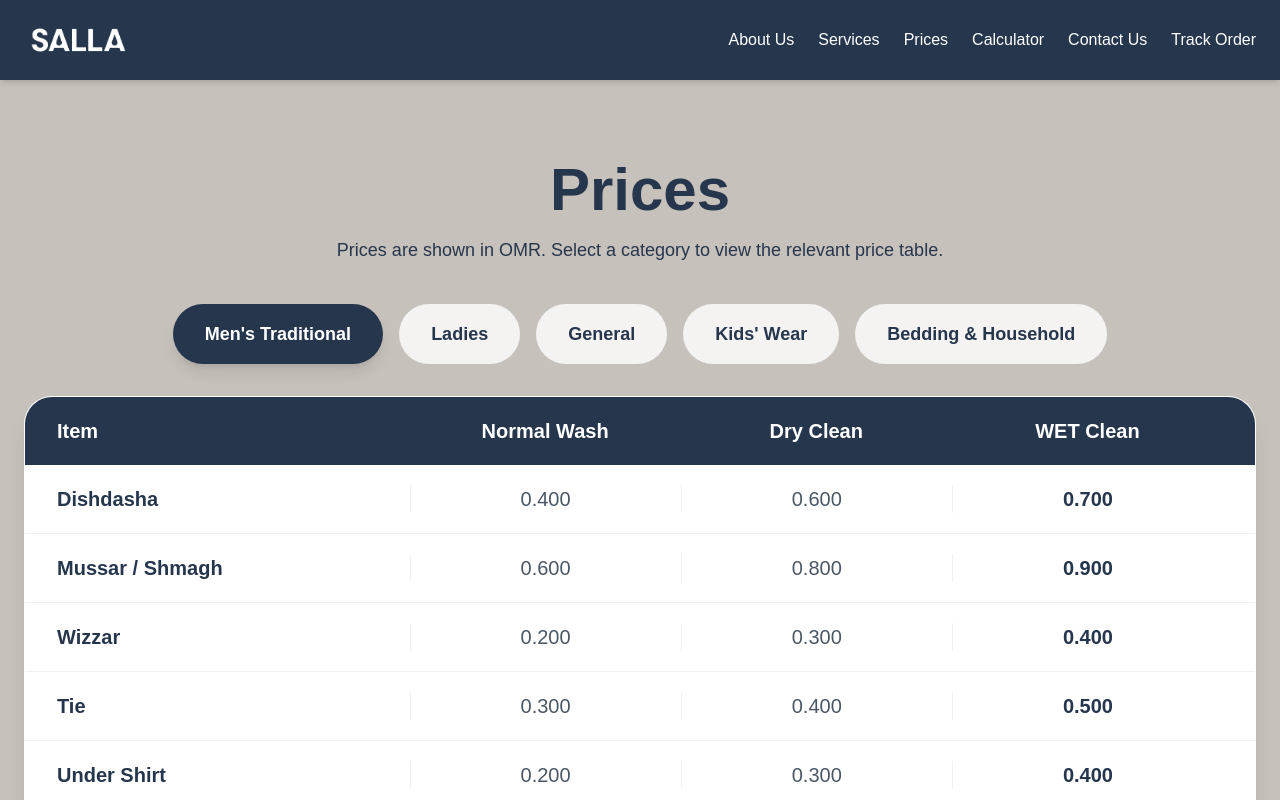
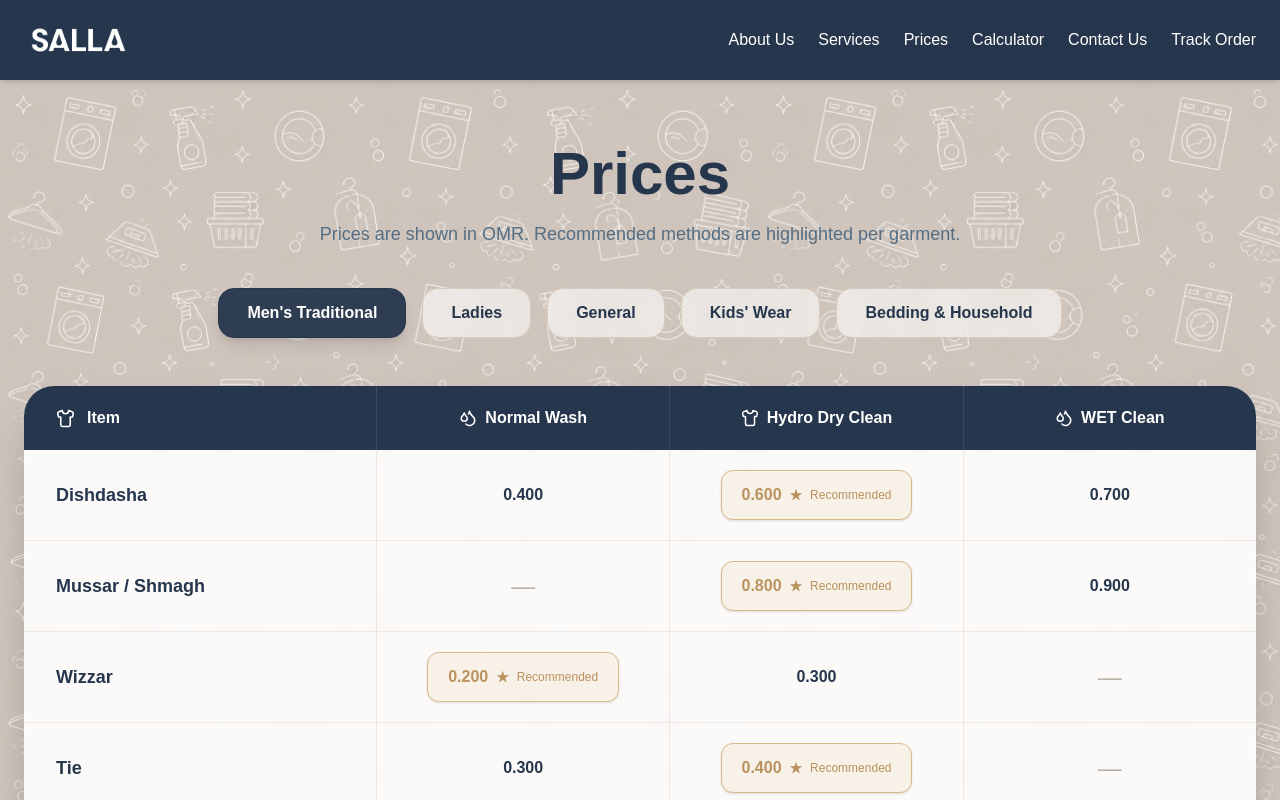
Before and after one commit to yasserm1999/salla-website, a Next.js app: page /prices in a window 1280 px wide. Shown: the top 800 px of the page. Built offline with nearby package versions, Linux system fonts and the light colour scheme.

Commit message:
Enhanced luxury pricing UI with recommendation cards

```diff
--- a/app/prices/page.tsx
+++ b/app/prices/page.tsx
@@ -1,141 +1,476 @@
 "use client";
 
-import { useMemo, useState } from "react";
+import { useState } from "react";
+import {
+  Clock3,
+  Crown,
+  Droplets,
+  Flower2,
+  Leaf,
+  Settings,
+  ShieldCheck,
+  Shirt,
+  Sparkles,
+  X,
+} from "lucide-react";
+
+type Method = "normal" | "dry" | "wet";
 
 type PriceItem = {
   item: string;
   normal: string;
   dry: string;
   wet: string;
+  recommended: Method;
+  reason: string;
+  suitable: string;
+  note?: string;
 };
 
-type Category = {
-  key: string;
-  label: string;
-  items: PriceItem[];
+const data: Record<string, PriceItem[]> = {
+  "Men's Traditional": [
+    {
+      item: "Dishdasha",
+      normal: "0.400",
+      dry: "0.600",
+      wet: "0.700",
+      recommended: "dry",
+      reason:
+        "Hydro Dry Clean helps preserve structure, collar shape, and premium white finishing.",
+      suitable: "Cotton, linen, blends, and premium dishdashas",
+      note: "Not recommended for very heavy mud stains.",
+    },
+    {
+      item: "Mussar / Shmagh",
+      normal: "-",
+      dry: "0.800",
+      wet: "0.900",
+      recommended: "dry",
+      reason:
+        "Hydro Dry Clean protects delicate fibers and keeps colors looking fresh.",
+      suitable: "Mussar, shmagh, and delicate fabrics",
+      note: "For stains, inspection is required first.",
+    },
+    {
+      item: "Wizzar",
+      normal: "0.200",
+      dry: "0.300",
+      wet: "-",
+      recommended: "normal",
+      reason:
+        "Normal Wash is sufficient for most daily-use cotton garments.",
+      suitable: "Regular cotton fabrics and daily-use garments",
+    },
+    {
+      item: "Tie",
+      normal: "0.300",
+      dry: "0.400",
+      wet: "-",
+      recommended: "dry",
+      reason:
+        "Hydro Dry Clean protects the shape and avoids distortion from water washing.",
+      suitable: "Formal ties and delicate trims",
+    },
+    {
+      item: "Under Shirt",
+      normal: "0.200",
+      dry: "0.300",
+      wet: "-",
+      recommended: "normal",
+      reason:
+        "Normal Wash is enough for daily undershirts and regular cotton fabrics.",
+      suitable: "Daily cotton undershirts",
+    },
+    {
+      item: "Bisht",
+      normal: "-",
+      dry: "3.500",
+      wet: "3.800",
+      recommended: "dry",
+      reason:
+        "Hydro Dry Clean is recommended to protect structure, trims, and delicate finishing.",
+      suitable: "Bishts, trims, and premium formal garments",
+    },
+    {
+      item: "Omani Cap",
+      normal: "-",
+      dry: "0.400",
+      wet: "-",
+      recommended: "dry",
+      reason:
+        "Hydro Dry Clean protects the cap structure and embroidered details.",
+      suitable: "Omani caps and embroidered details",
+    },
+  ],
+
+  Ladies: [
+    {
+      item: "Abaya",
+      normal: "0.600",
+      dry: "0.900",
+      wet: "1.000",
+      recommended: "wet",
+      reason:
+        "WET Cleaning is recommended for delicate abayas because it gives softer finishing and better fabric care.",
+      suitable: "Delicate abayas, embroidery, and premium fabrics",
+    },
+    {
+      item: "Silk Abaya",
+      normal: "-",
+      dry: "-",
+      wet: "2.500",
+      recommended: "wet",
+      reason:
+        "Professional WET Cleaning is recommended because silk needs gentle handling and controlled finishing.",
+      suitable: "Silk abayas only",
+    },
+    {
+      item: "Dress",
+      normal: "-",
+      dry: "1.200",
+      wet: "1.400",
+      recommended: "wet",
+      reason:
+        "WET Cleaning is gentler for delicate dresses and helps keep the fabric soft.",
+      suitable: "Delicate dresses and soft fabrics",
+    },
+  ],
+
+  General: [
+    {
+      item: "Shirt",
+      normal: "0.300",
+      dry: "0.500",
+      wet: "0.600",
+      recommended: "normal",
+      reason:
+        "Normal Wash is sufficient for standard daily shirts.",
+      suitable: "Daily shirts and regular cotton blends",
+    },
+    {
+      item: "Trousers",
+      normal: "0.400",
+      dry: "0.600",
+      wet: "0.700",
+      recommended: "normal",
+      reason:
+        "Normal Wash is suitable for regular trousers unless fabric is delicate or structured.",
+      suitable: "Regular trousers and daily wear",
+    },
+    {
+      item: "Suit",
+      normal: "-",
+      dry: "1.800",
+      wet: "2.000",
+      recommended: "dry",
+      reason:
+        "Hydro Dry Clean protects suit structure, lining, and formal finishing.",
+      suitable: "Suits, jackets, and structured garments",
+    },
+  ],
+
+  "Kids' Wear": [
+    {
+      item: "Kids Shirt",
+      normal: "0.200",
+      dry: "0.300",
+      wet: "-",
+      recommended: "normal",
+      reason:
+        "Normal Wash is suitable for most kids' daily garments.",
+      suitable: "Daily kidswear",
+    },
+    {
+      item: "Kids Dress",
+      normal: "0.300",
+      dry: "0.500",
+      wet: "0.600",
+      recommended: "normal",
+      reason:
+        "Normal Wash is usually enough unless the fabric is delicate or decorated.",
+      suitable: "Regular kids dresses",
+    },
+  ],
+
+  "Bedding & Household": [
+    {
+      item: "Bedsheet",
+      normal: "1.000",
+      dry: "-",
+      wet: "1.300",
+      recommended: "normal",
+      reason:
+        "Normal Wash is sufficient for regular cotton bedsheets.",
+      suitable: "Cotton bedsheets and regular household fabrics",
+    },
+    {
+      item: "Blanket",
+      normal: "1.500",
+      dry: "2.200",
+      wet: "2.500",
+      recommended: "wet",
+      reason:
+        "WET Cleaning gives deeper care and gentle handling for heavier fabrics.",
+      suitable: "Blankets and thicker household fabrics",
+    },
+  ],
 };
 
-const categories: Category[] = [
-  {
-    key: "mens",
-    label: "Men's Traditional",
-    items: [
-      { item: "Dishdasha", normal: "0.400", dry: "0.600", wet: "0.700" },
-      { item: "Mussar / Shmagh", normal: "0.600", dry: "0.800", wet: "0.900" },
-      { item: "Wizzar", normal: "0.200", dry: "0.300", wet: "0.400" },
-      { item: "Tie", normal: "0.300", dry: "0.400", wet: "0.500" },
-      { item: "Under Shirt", normal: "0.200", dry: "0.300", wet: "0.400" },
-      { item: "Bisht", normal: "2.900", dry: "3.500", wet: "3.800" },
-      { item: "Omani Cap", normal: "0.300", dry: "0.400", wet: "0.500" },
-    ],
-  },
-  {
-    key: "ladies",
-    label: "Ladies",
-    items: [
-      { item: "Abaya", normal: "0.600", dry: "0.900", wet: "1.000" },
-      { item: "Blouse", normal: "0.300", dry: "0.500", wet: "0.600" },
-      { item: "Dress", normal: "0.900", dry: "1.200", wet: "1.400" },
-      { item: "Evening Dress", normal: "—", dry: "2.000", wet: "2.200" },
-      { item: "Skirt", normal: "0.400", dry: "0.600", wet: "0.700" },
-    ],
-  },
-  {
-    key: "general",
-    label: "General",
-    items: [
-      { item: "Shirt", normal: "0.300", dry: "0.500", wet: "0.600" },
-      { item: "Trousers", normal: "0.400", dry: "0.600", wet: "0.700" },
-      { item: "Jacket", normal: "—", dry: "1.200", wet: "1.400" },
-      { item: "Suit", normal: "—", dry: "1.800", wet: "2.000" },
-      { item: "Coat", normal: "—", dry: "1.500", wet: "1.700" },
-    ],
-  },
-  {
-    key: "kids",
-    label: "Kids' Wear",
-    items: [
-      { item: "Kids Shirt", normal: "0.200", dry: "0.300", wet: "0.400" },
-      { item: "Kids Trousers", normal: "0.200", dry: "0.300", wet: "0.400" },
-      { item: "Kids Dress", normal: "0.300", dry: "0.500", wet: "0.600" },
-      { item: "Kids Jacket", normal: "—", dry: "0.700", wet: "0.900" },
-    ],
-  },
-  {
-    key: "bedding",
-    label: "Bedding & Household",
-    items: [
-      { item: "Bedsheet", normal: "1.000", dry: "—", wet: "1.300" },
-      { item: "Blanket", normal: "1.500", dry: "2.200", wet: "2.500" },
-      { item: "Curtains", normal: "1.200", dry: "1.800", wet: "2.000" },
-      { item: "Pillow Cover", normal: "0.300", dry: "—", wet: "0.400" },
-    ],
-  },
-];
+const categories = Object.keys(data);
+
+const methodLabels: Record<Method, string> = {
+  normal: "Normal Wash",
+  dry: "Hydro Dry Clean",
+  wet: "WET Clean",
+};
 
 export default function PricesPage() {
-  const [activeCategory, setActiveCategory] = useState("mens");
-
-  const activeData = useMemo(
-    () => categories.find((category) => category.key === activeCategory) ?? categories[0],
-    [activeCategory]
-  );
+  const [activeCategory, setActiveCategory] = useState(categories[0]);
+  const [selected, setSelected] = useState<PriceItem | null>(null);
 
   return (
-    <main className="bg-[#c6c1bb] px-4 py-14 md:px-6 md:py-20">
+    <main
+      className="min-h-screen px-6 py-16"
+      style={{
+        backgroundColor: "#c6c1bb",
+        backgroundImage: "url('/pattern.png')",
+        backgroundSize: "760px",
+        backgroundRepeat: "repeat",
+      }}
+    >
       <div className="mx-auto max-w-7xl">
-        <div className="mb-10 text-center">
-          <h1 className="text-4xl font-bold text-[#26364d] md:text-6xl">Prices</h1>
-          <p className="mx-auto mt-4 max-w-2xl text-base leading-7 text-[#26364d] md:text-lg">
-            Prices are shown in OMR. Select a category to view the relevant price table.
+        <div className="text-center">
+          <h1 className="text-5xl font-bold text-[#26364d] md:text-6xl">
+            Prices
+          </h1>
+
+          <p className="mx-auto mt-4 max-w-2xl text-lg text-[#546d83]">
+            Prices are shown in OMR. Recommended methods are highlighted per garment.
           </p>
         </div>
 
-        <div className="mb-8 flex flex-wrap justify-center gap-3 md:gap-4">
-          {categories.map((category) => {
-            const isActive = activeCategory === category.key;
-
-            return (
+        <div className="mt-10 flex flex-wrap justify-center gap-4">
+          {categories.map((category) => (
             <button
-                key={category.key}
-                onClick={() => setActiveCategory(category.key)}
-                className={`rounded-full px-5 py-3 text-sm font-semibold transition md:px-8 md:py-4 md:text-lg ${
-                  isActive
-                    ? "bg-[#26364d] text-white shadow-lg"
-                    : "bg-white/80 text-[#26364d] hover:bg-white"
+              key={category}
+              onClick={() => {
+                setActiveCategory(category);
+                setSelected(null);
+              }}
+              className={`rounded-2xl border px-7 py-3 text-sm font-semibold transition md:text-base ${
+                activeCategory === category
+                  ? "border-[#26364d] bg-[#26364d]/95 text-white shadow-lg"
+                  : "border-[#d8cbbd] bg-white/55 text-[#26364d] backdrop-blur hover:bg-white/80"
               }`}
             >
-                {category.label}
+              {category}
             </button>
-            );
-          })}
+          ))}
         </div>
 
-        <div className="overflow-hidden rounded-[28px] border border-white/40 bg-white shadow-xl">
-          <div className="grid grid-cols-[1.3fr_1fr_1fr_1fr] bg-[#26364d] px-4 py-5 text-sm font-bold text-white md:px-8 md:text-xl">
-            <div>Item</div>
-            <div className="text-center">Normal Wash</div>
-            <div className="text-center">Dry Clean</div>
-            <div className="text-center">WET Clean</div>
+        <div className="relative z-20 mt-12 overflow-visible rounded-[30px] bg-white/90 shadow-2xl backdrop-blur">
+          <div className="grid grid-cols-[1.2fr_1fr_1fr_1fr] overflow-hidden rounded-t-[30px] bg-[#26364d] text-white">
+            <div className="flex items-center gap-3 px-8 py-5 font-bold">
+              <Shirt size={19} />
+              Item
             </div>
 
-          <div className="divide-y divide-[#eef2f4]">
-            {activeData.items.map((row) => (
+            <HeaderCell icon={<Droplets size={18} />} label="Normal Wash" />
+            <HeaderCell icon={<Shirt size={18} />} label="Hydro Dry Clean" />
+            <HeaderCell icon={<Droplets size={18} />} label="WET Clean" />
+          </div>
+
+          {data[activeCategory].map((row) => (
             <div
               key={row.item}
-                className="grid grid-cols-[1.3fr_1fr_1fr_1fr] items-center px-4 py-5 text-sm text-[#4b5765] md:px-8 md:text-xl"
+              className="relative grid grid-cols-[1.2fr_1fr_1fr_1fr] border-b border-[#ece7e1] last:border-b-0"
             >
-                <div className="font-semibold text-[#26364d]">{row.item}</div>
-                <div className="border-l border-[#eef2f4] text-center">{row.normal}</div>
-                <div className="border-l border-[#eef2f4] text-center">{row.dry}</div>
-                <div className="border-l border-[#eef2f4] text-center font-semibold text-[#26364d]">
-                  {row.wet}
+              <div className="flex items-center px-8 py-6 text-lg font-bold text-[#26364d]">
+                {row.item}
               </div>
+
+              <PriceCell
+                value={row.normal}
+                recommended={row.recommended === "normal"}
+                onClick={() =>
+                  setSelected(selected?.item === row.item ? null : row)
+                }
+              />
+
+              <PriceCell
+                value={row.dry}
+                recommended={row.recommended === "dry"}
+                onClick={() =>
+                  setSelected(selected?.item === row.item ? null : row)
+                }
+              />
+
+              <PriceCell
+                value={row.wet}
+                recommended={row.recommended === "wet"}
+                onClick={() =>
+                  setSelected(selected?.item === row.item ? null : row)
+                }
+              />
+
+              {selected?.item === row.item && (
+                <RecommendationCard row={row} />
+              )}
             </div>
           ))}
         </div>
+
+        <div className="relative z-10 mt-10 grid rounded-3xl bg-[#26364d]/95 text-white shadow-2xl backdrop-blur md:grid-cols-4">
+          <Feature icon={<Crown />} title="Premium Care" text="Expert care for every fabric" />
+          <Feature icon={<Settings />} title="Advanced Technology" text="Modern machines, better results" />
+          <Feature icon={<Leaf />} title="Fabric Safe" text="Gentle on fabric, tough on dirt" />
+          <Feature icon={<Clock3 />} title="On-Time Promise" text="Always on time, every time" />
         </div>
       </div>
     </main>
   );
 }
+
+function HeaderCell({
+  icon,
+  label,
+}: {
+  icon: React.ReactNode;
+  label: string;
+}) {
+  return (
+    <div className="flex items-center justify-center gap-2 border-l border-white/10 px-4 py-5 text-center font-bold">
+      {icon}
+      {label}
+    </div>
+  );
+}
+
+function PriceCell({
+  value,
+  recommended,
+  onClick,
+}: {
+  value: string;
+  recommended: boolean;
+  onClick: () => void;
+}) {
+  if (value === "-") {
+    return (
+      <div className="flex items-center justify-center border-l border-[#ece7e1] py-6 text-2xl text-[#b8b1a8]">
+        —
+      </div>
+    );
+  }
+
+  return (
+    <div className="flex items-center justify-center border-l border-[#ece7e1] py-5">
+      <button
+        type="button"
+        onClick={recommended ? onClick : undefined}
+        className={`min-w-[165px] rounded-xl border px-5 py-3 text-base font-bold transition ${
+          recommended
+            ? "border-[#d8b98a] bg-[#f8f1e7] text-[#b9925d] shadow-sm hover:scale-105"
+            : "border-transparent text-[#26364d]"
+        }`}
+      >
+        <div className="flex items-center justify-center gap-2">
+          <span>{value}</span>
+
+          {recommended && (
+            <>
+              <span className="text-sm">★</span>
+              <span className="text-xs font-medium">Recommended</span>
+            </>
+          )}
+        </div>
+      </button>
+    </div>
+  );
+}
+
+function RecommendationCard({ row }: { row: PriceItem }) {
+  const leftPosition =
+    row.recommended === "normal"
+      ? "left-[47%]"
+      : row.recommended === "dry"
+      ? "left-[70%]"
+      : "left-[90%]";
+
+  return (
+    <div
+      className={`absolute ${leftPosition} top-[72px] z-[120] w-[355px] -translate-x-1/2`}
+    >
+      <div className="relative rounded-[26px] bg-[#102845] p-6 text-white shadow-2xl">
+        <div className="absolute -top-3 left-1/2 h-6 w-6 -translate-x-1/2 rotate-45 bg-[#102845]" />
+
+        <div className="absolute right-5 top-5 text-white/70">
+          <X size={20} />
+        </div>
+
+        <div className="flex items-start gap-4">
+          <div className="flex h-20 w-16 items-center justify-center rounded-xl bg-white/10 text-4xl">
+            👕
+          </div>
+
+          <div>
+            <h3 className="text-lg font-bold leading-6">
+              Why {methodLabels[row.recommended]}?
+            </h3>
+
+            <p className="mt-1 text-xs text-white/70">
+              Recommended for {row.item}
+            </p>
+          </div>
+        </div>
+
+        <div className="mt-5 rounded-xl bg-[#d8b98a] px-4 py-3 text-xs font-semibold text-[#102845]">
+          Suitable for: {row.suitable}
+        </div>
+
+        <div className="mt-5 space-y-3 text-sm leading-6 text-white/90">
+          <div className="flex gap-3">
+            <span className="text-[#d8b98a]">✦</span>
+            <p>{row.reason}</p>
+          </div>
+
+          <div className="flex gap-3">
+            <span className="text-[#d8b98a]">✦</span>
+            <p>Preserves fabric quality and finishing.</p>
+          </div>
+
+          <div className="flex gap-3">
+            <span className="text-[#d8b98a]">✦</span>
+            <p>Recommended by Salla for better garment care.</p>
+          </div>
+
+          {row.note && (
+            <div className="border-t border-white/15 pt-3 text-white/80">
+              {row.note}
+            </div>
+          )}
+        </div>
+      </div>
+    </div>
+  );
+}
+
+function Feature({
+  icon,
+  title,
+  text,
+}: {
+  icon: React.ReactNode;
+  title: string;
+  text: string;
+}) {
+  return (
+    <div className="flex items-center gap-4 border-white/10 px-8 py-7 md:border-r last:border-r-0">
+      <div className="text-[#d8b98a]">{icon}</div>
+      <div>
+        <h3 className="text-lg font-bold">{title}</h3>
+        <p className="mt-1 text-sm text-white/80">{text}</p>
+      </div>
+    </div>
+  );
+}
```
Also changed, not shown: app/page.tsx (+2 -9 lines). Lines whose indentation alone changed are shown as unchanged.
